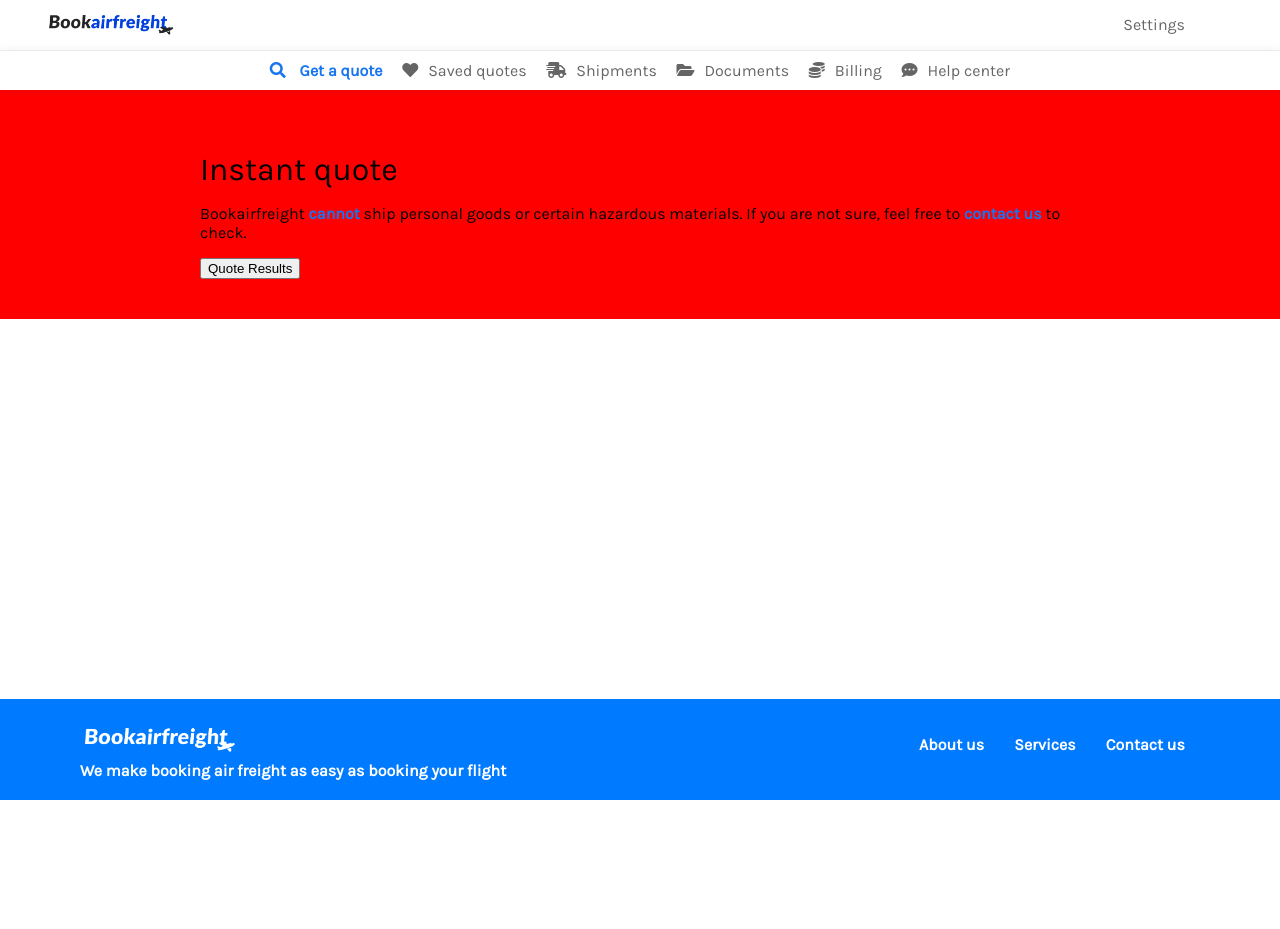
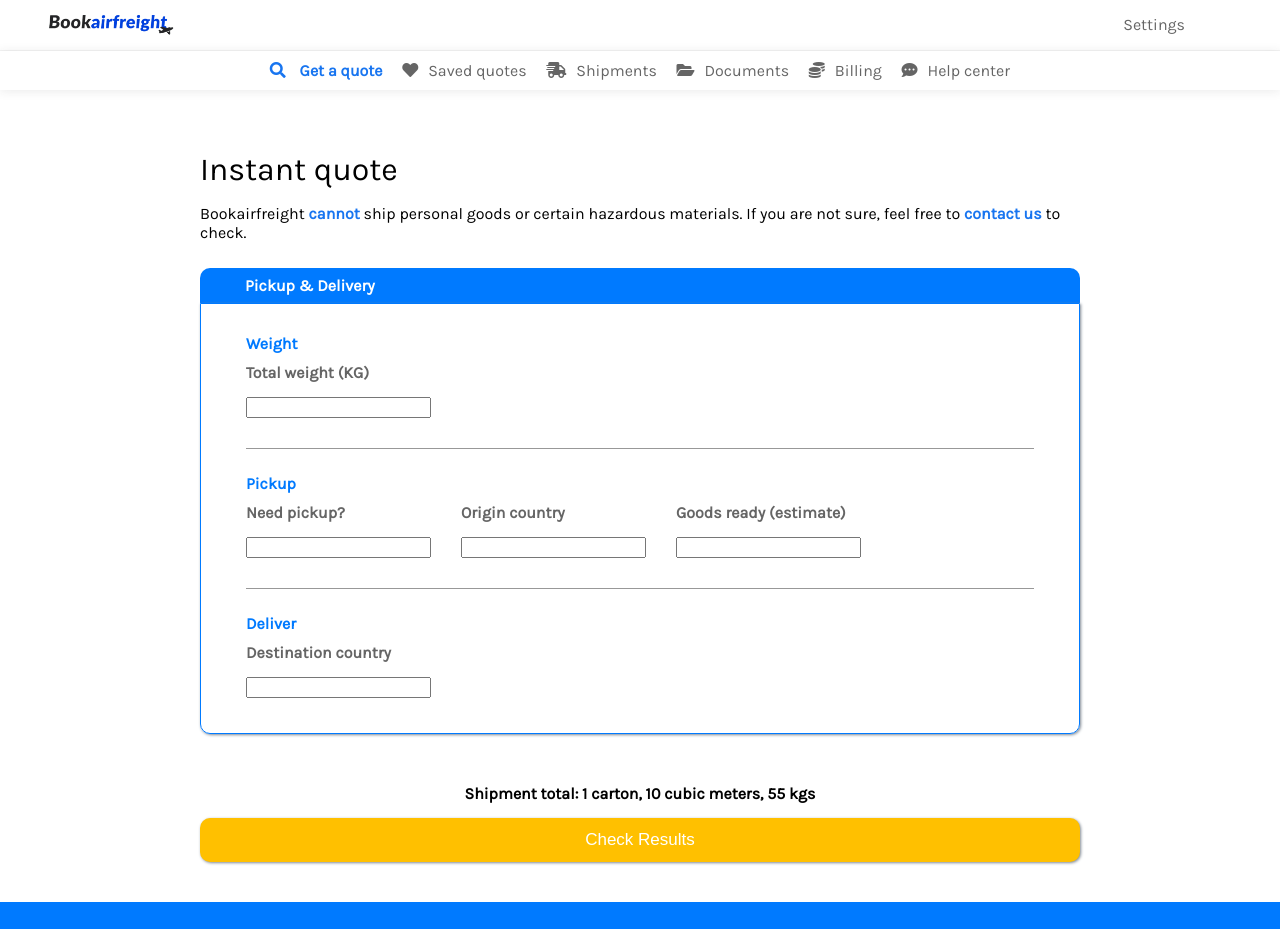
Before and after one commit to alvlinarez/bookairfreight, a React app: page / in a window 1280 px wide. Shown: the top 929 px of the page. Before the commit the page ends 800 px from the top, so only its background shows below. Built offline with nearby package versions, Linux system fonts and the light colour scheme.

Commit message:
QuoteCard design finished

```diff
--- /dev/null
+++ b/src/components/quote/Deliver.js
@@ -0,0 +1,17 @@
+import React from 'react';
+
+const Deliver = () => {
+  return (
+    <>
+      <span className="cardSubtitle">Deliver</span>
+      <div className="cardOptionContainer">
+        <div className="cardOption">
+          <span className="cardLabel">Destination country</span>
+          <input type="text" />
+        </div>
+      </div>
+    </>
+  );
+};
+
+export default Deliver;
--- /dev/null
+++ b/src/components/quote/Pickup.js
@@ -0,0 +1,27 @@
+import React from 'react';
+
+const Pickup = () => {
+  return (
+    <>
+      <span className="cardSubtitle">Pickup</span>
+      <div className="cardOptionContainer">
+        <div className="cardOption">
+          <span className="cardLabel">Need pickup?</span>
+          <input type="text" />
+        </div>
+
+        <div className="cardOption">
+          <span className="cardLabel">Origin country</span>
+          <input type="text" />
+        </div>
+
+        <div className="cardOption">
+          <span className="cardLabel">Goods ready (estimate)</span>
+          <input type="text" />
+        </div>
+      </div>
+    </>
+  );
+};
+
+export default Pickup;
--- a/src/components/quote/Quote.js
+++ b/src/components/quote/Quote.js
@@ -1,4 +1,5 @@
 import React from 'react';
+import QuoteCard from './QuoteCard';
 import '../../styles/components/quote/Quote.css';
 
 const Quote = (props) => {
@@ -12,9 +13,15 @@ const Quote = (props) => {
           to <span className="textLink">contact us</span> to check.
         </p>
       </div>
-      <button onClick={() => props.history.push('/quote-results')}>
-        Quote Results
-      </button>
+
+      <QuoteCard />
+
+      <div className="checkResultsContainer">
+        <span>Shipment total: 1 carton, 10 cubic meters, 55 kgs</span>
+        <button onClick={() => props.history.push('/quote-results')}>
+          Check Results
+        </button>
+      </div>
     </div>
   );
 };
--- /dev/null
+++ b/src/components/quote/QuoteCard.js
@@ -0,0 +1,25 @@
+import React from 'react';
+
+import '../../styles/components/quote/QuoteCard.css';
+import Weight from './Weight';
+import Pickup from './Pickup';
+import Deliver from './Deliver';
+
+const QuoteCard = () => {
+  return (
+    <div className="cardContainer">
+      <div className="cardTitle">
+        <span>Pickup & Delivery</span>
+      </div>
+      <div className="cardContent">
+        <Weight />
+        <div className="separator" />
+        <Pickup />
+        <div className="separator" />
+        <Deliver />
+      </div>
+    </div>
+  );
+};
+
+export default QuoteCard;
--- /dev/null
+++ b/src/components/quote/Weight.js
@@ -0,0 +1,17 @@
+import React from 'react';
+
+const Weight = () => {
+  return (
+    <>
+      <span className="cardSubtitle">Weight</span>
+      <div className="cardOptionContainer">
+        <div className="cardOption">
+          <span className="cardLabel">Total weight (KG)</span>
+          <input type="text" />
+        </div>
+      </div>
+    </>
+  );
+};
+
+export default Weight;
--- a/src/components/quoteResult/QuoteResult.js
+++ b/src/components/quoteResult/QuoteResult.js
@@ -1,9 +1,18 @@
 import React from 'react';
+
+import '../../styles/components/quote/Quote.css';
 
 const QuoteResult = (props) => {
   return (
     <div>
-      <h1>Quote Result</h1>
+      <div className="quoteTitle">
+        <h1>Hooray! We found 1 result for you.</h1>
+        <p>
+          You won't get charged immediately by pre-booking online. Feel free to
+          contact <span className="textLink">bookings@bookairfreight.com</span>{' '}
+          if you have any questions.
+        </p>
+      </div>
       <button onClick={() => props.history.push('/')}>Quote</button>
     </div>
   );
--- a/src/styles/components/layout/footer.css
+++ b/src/styles/components/layout/footer.css
@@ -5,7 +5,6 @@ footer {
   font-weight: bold;
   padding: 20px 80px;
   bottom: 0;
-  position: fixed;
 }
 
 .footerTitle {
--- a/src/styles/components/layout/layout.css
+++ b/src/styles/components/layout/layout.css
@@ -1,4 +1,3 @@
 .appContainer {
   padding: 40px 200px;
-  background-color: red;
 }
--- a/src/styles/components/quote/Quote.css
+++ b/src/styles/components/quote/Quote.css
@@ -1,3 +1,7 @@
+.quoteTitle {
+  padding-bottom: 10px;
+}
+
 .quoteTitle h1 {
   font-weight: normal;
   margin-bottom: 5px;
@@ -7,3 +11,28 @@
   font-weight: bold;
   color: #1875f0;
 }
+
+.checkResultsContainer {
+  display: flex;
+  flex-direction: column;
+}
+
+.checkResultsContainer span {
+  text-align: center;
+  font-weight: bold;
+  padding-bottom: 15px;
+}
+
+.checkResultsContainer button {
+  width: 100%;
+  height: auto;
+  background-color: #ffc000;
+  box-shadow: 1px 1px 3px 0 #7f8893;
+  border-radius: 10px;
+  cursor: pointer;
+  color: #ffffff;
+  padding: 12px 15px;
+  font-size: 17px;
+  border: 0;
+  text-decoration: none;
+}
--- /dev/null
+++ b/src/styles/components/quote/QuoteCard.css
@@ -0,0 +1,60 @@
+.cardContainer {
+  border-radius: 10px;
+  width: 100%;
+  display: flex;
+  flex-direction: column;
+  padding-bottom: 50px;
+}
+
+.cardContainer .cardTitle {
+  width: 100%;
+  background-color: #007aff;
+  color: #ffffff;
+  height: 35px;
+  border-radius: 10px 10px 0 0;
+  display: flex;
+  align-items: center;
+  padding: 0 45px;
+}
+
+.cardContainer .cardTitle span {
+  font-weight: bold;
+}
+
+.cardContainer .cardContent {
+  border: 1px solid #007aff;
+  border-radius: 0 0 10px 10px;
+  box-shadow: 1px 1px 3px 0 #7f8893;
+  padding: 20px 45px;
+  display: flex;
+  flex-direction: column;
+}
+
+.separator {
+  border-bottom: 1px solid rgba(51,51,51,.5);
+  margin: 15px 0;
+}
+
+.cardContainer .cardContent .cardSubtitle {
+  font-weight: bold;
+  color: #007aff;
+  padding: 10px 0;
+}
+
+.cardContainer .cardContent .cardOptionContainer {
+  display: flex;
+  flex-direction: row;
+}
+
+.cardContainer .cardContent .cardOptionContainer .cardOption {
+  display: flex;
+  flex-direction: column;
+  padding-right: 30px;
+  padding-bottom: 15px;
+}
+
+.cardContainer .cardContent .cardLabel {
+  font-weight: bold;
+  opacity: 0.6;
+  padding-bottom: 15px;
+}
```
